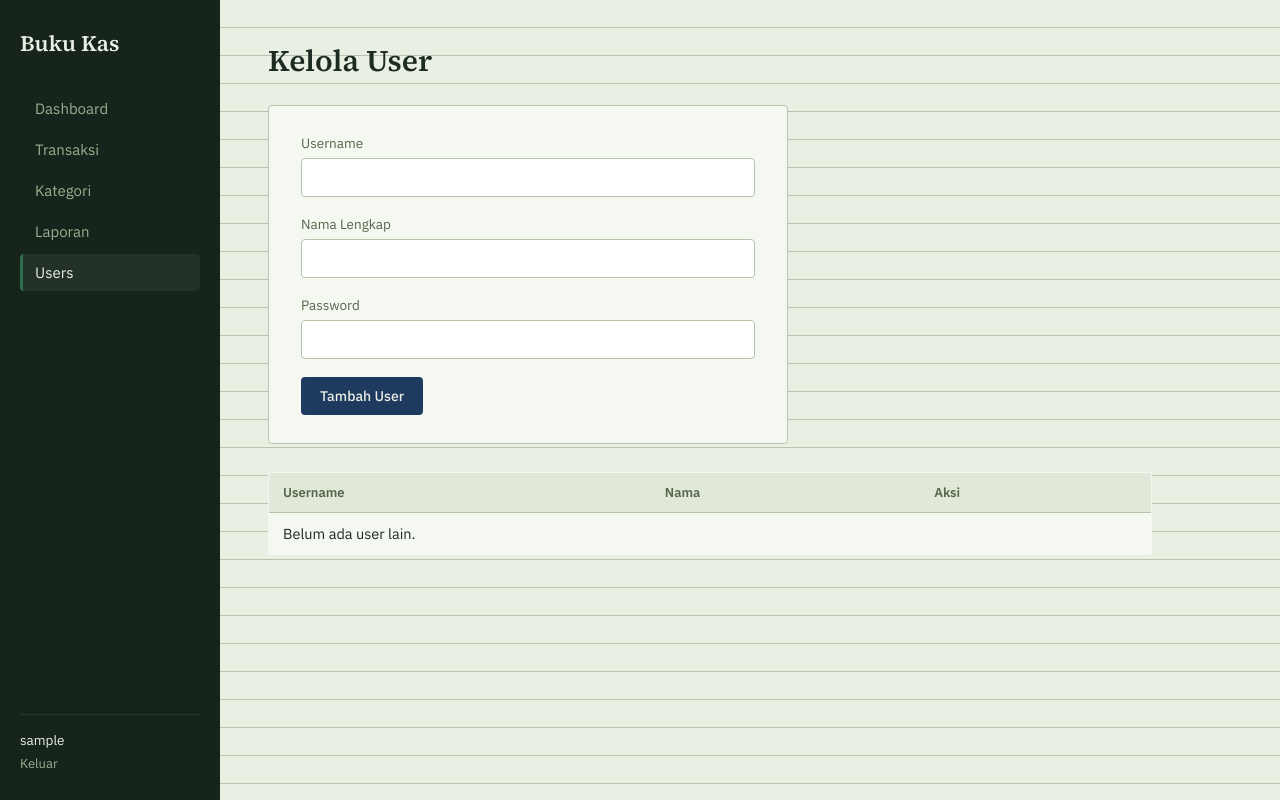
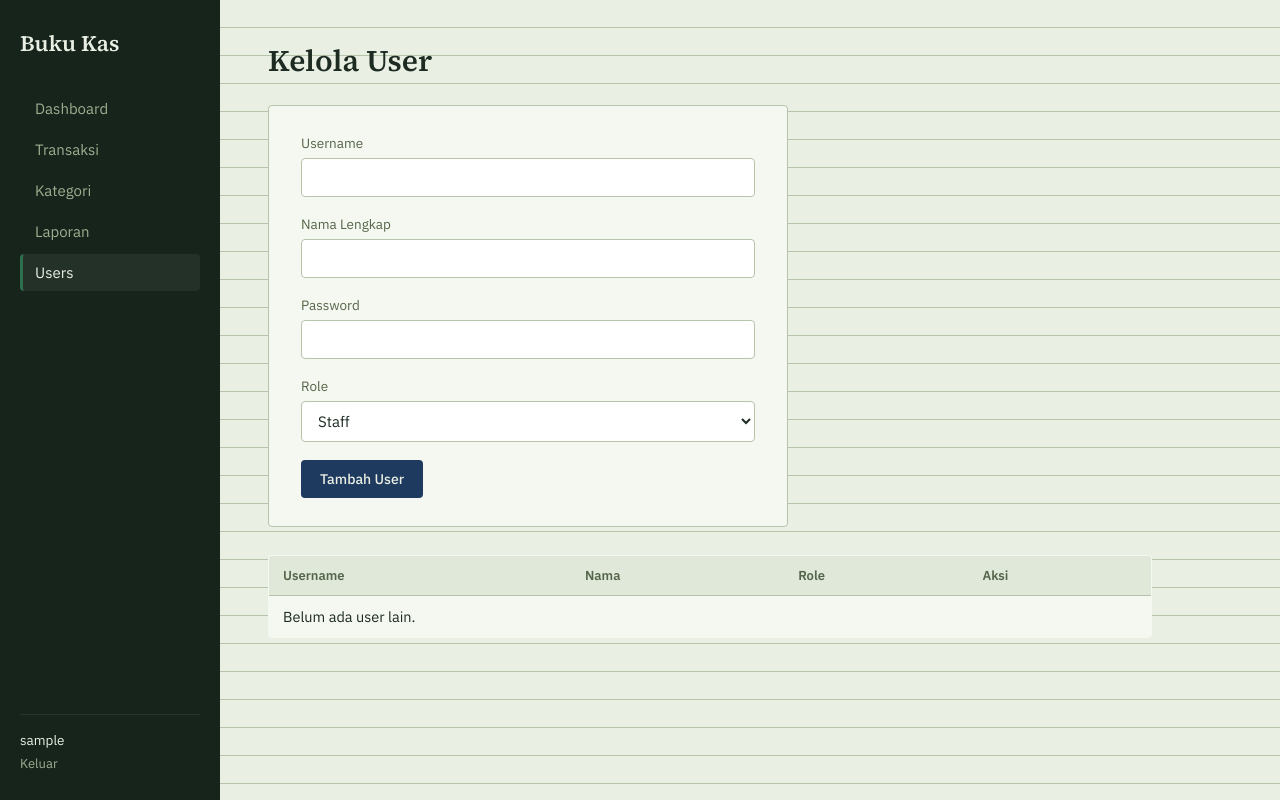
Before and after one commit to dongengkids-wq/akuntansi-perusahaan, a Flask app: page /users in a window 1280 px wide. Run offline with Flask 3, Linux system fonts and the light colour scheme; the visitor is signed in with stand-in values (Sample User, id 1); data that the repository does not hold is empty.

Commit message:
Tambah role admin/staff dengan pembatasan akses kategori, users, dan edit/hapus transaksi

```diff
--- a/app.py
+++ b/app.py
@@ -25,19 +25,32 @@ login_manager.init_app(app)
 login_manager.login_view = "login"
 
 
+from functools import wraps
+
 class User(UserMixin):
-    def __init__(self, id, username, nama):
+    def __init__(self, id, username, nama, role):
         self.id = id
         self.username = username
         self.nama = nama
+        self.role = role
 
 
 @login_manager.user_loader
 def load_user(user_id):
     data = supabase.table("users").select("*").eq("id", user_id).single().execute().data
     if data:
-        return User(data["id"], data["username"], data.get("nama"))
+        return User(data["id"], data["username"], data.get("nama"), data.get("role", "staff"))
     return None
+
+
+def admin_required(f):
+    @wraps(f)
+    def decorated(*args, **kwargs):
+        if current_user.role != "admin":
+            flash("Halaman ini khusus untuk admin.", "error")
+            return redirect(url_for("dashboard"))
+        return f(*args, **kwargs)
+    return decorated
 
 
 @app.route("/login", methods=["GET", "POST"])
@@ -50,7 +63,7 @@ def login():
         password = request.form["password"]
         data = supabase.table("users").select("*").eq("username", username).execute().data
         if data and check_password_hash(data[0]["password_hash"], password):
-            user = User(data[0]["id"], data[0]["username"], data[0].get("nama"))
+            user = User(data[0]["id"], data[0]["username"], data[0].get("nama"), data[0].get("role", "staff"))
             login_user(user)
             flash("Berhasil login.", "success")
             next_page = request.args.get("next")
@@ -199,6 +212,7 @@ def tambah_transaksi():
 
 @app.route("/transaksi/edit/<int:id>", methods=["GET", "POST"])
 @login_required
+@admin_required
 def edit_transaksi(id):
     kategori_list = supabase.table("kategori").select("*").execute().data
 
@@ -240,6 +254,7 @@ def hapus_bukti_storage(bukti_url):
 
 @app.route("/transaksi/hapus/<int:id>", methods=["POST"])
 @login_required
+@admin_required
 def hapus_transaksi(id):
     data = supabase.table("transaksi").select("bukti_url").eq("id", id).single().execute().data
     if data:
@@ -252,6 +267,7 @@ def hapus_transaksi(id):
 
 @app.route("/kategori", methods=["GET", "POST"])
 @login_required
+@admin_required
 def kategori():
     if request.method == "POST":
         supabase.table("kategori").insert({
@@ -266,6 +282,7 @@ def kategori():
 
 @app.route("/kategori/hapus/<int:id>", methods=["POST"])
 @login_required
+@admin_required
 def hapus_kategori(id):
     dipakai = supabase.table("transaksi").select("id").eq("kategori_id", id).limit(1).execute().data
     if dipakai:
@@ -278,6 +295,7 @@ def hapus_kategori(id):
 
 @app.route("/users", methods=["GET", "POST"])
 @login_required
+@admin_required
 def users():
     if request.method == "POST":
         username = request.form["username"].strip()
@@ -289,20 +307,23 @@ def users():
             flash("Username sudah dipakai, pilih username lain.", "error")
             return redirect(url_for("users"))
 
+        role = request.form.get("role", "staff")
         supabase.table("users").insert({
             "username": username,
             "nama": nama,
             "password_hash": generate_password_hash(password),
+            "role": role,
         }).execute()
         flash(f"User '{username}' berhasil ditambahkan.", "success")
         return redirect(url_for("users"))
 
-    data = supabase.table("users").select("id, username, nama, created_at").order("id").execute().data
+    data = supabase.table("users").select("id, username, nama, role, created_at").order("id").execute().data
     return render_template("users/list.html", users=data)
 
 
 @app.route("/users/hapus/<int:id>", methods=["POST"])
 @login_required
+@admin_required
 def hapus_user(id):
     if str(id) == str(current_user.id):
         flash("Tidak bisa menghapus akun yang sedang login.", "error")
--- a/create_admin.py
+++ b/create_admin.py
@@ -17,6 +17,7 @@ supabase.table("users").insert({
     "username": username,
     "nama": nama,
     "password_hash": generate_password_hash(password),
+    "role": "admin",
 }).execute()
 
 print(f"User '{username}' berhasil dibuat.")
--- a/templates/base.html
+++ b/templates/base.html
@@ -16,9 +16,13 @@
             <nav class="side-nav">
                 <a href="{{ url_for('dashboard') }}" class="{{ 'active' if request.path == url_for('dashboard') else '' }}">Dashboard</a>
                 <a href="{{ url_for('list_transaksi') }}" class="{{ 'active' if request.path.startswith('/transaksi') else '' }}">Transaksi</a>
+                {% if current_user.role == 'admin' %}
                 <a href="{{ url_for('kategori') }}" class="{{ 'active' if request.path == url_for('kategori') else '' }}">Kategori</a>
+                {% endif %}
                 <a href="{{ url_for('laporan') }}" class="{{ 'active' if request.path == url_for('laporan') else '' }}">Laporan</a>
+                {% if current_user.role == 'admin' %}
                 <a href="{{ url_for('users') }}" class="{{ 'active' if request.path == url_for('users') else '' }}">Users</a>
+                {% endif %}
             </nav>
             <div class="sidebar-footer">
                 <span class="sidebar-user">{{ current_user.nama or current_user.username }}</span>
--- a/templates/transaksi/list.html
+++ b/templates/transaksi/list.html
@@ -82,12 +82,16 @@
             {% endif %}
         </td>
         <td>
+            {% if current_user.role == 'admin' %}
             <div class="actions-row">
                 <a href="{{ url_for('edit_transaksi', id=t.id) }}" class="btn btn-link">Edit</a>
                 <form method="POST" action="{{ url_for('hapus_transaksi', id=t.id) }}">
                     <button type="submit" class="btn btn-danger" onclick="return confirm('Yakin hapus transaksi ini?')">Hapus</button>
                 </form>
             </div>
+            {% else %}
+            <span class="field-hint">-</span>
+            {% endif %}
         </td>
     </tr>
     {% else %}
--- a/templates/users/list.html
+++ b/templates/users/list.html
@@ -16,19 +16,33 @@
             <label for="password">Password</label>
             <input type="password" id="password" name="password" required minlength="6">
         </div>
+        <div class="field">
+            <label for="role">Role</label>
+            <select id="role" name="role">
+                <option value="staff">Staff</option>
+                <option value="admin">Admin</option>
+            </select>
+        </div>
         <button type="submit" class="btn">Tambah User</button>
     </form>
 </div>
 
 <table class="ledger-table">
     <thead>
-        <tr><th>Username</th><th>Nama</th><th>Aksi</th></tr>
+        <tr><th>Username</th><th>Nama</th><th>Role</th><th>Aksi</th></tr>
     </thead>
     <tbody>
     {% for u in users %}
     <tr>
         <td>{{ u.username }}</td>
         <td>{{ u.nama or '-' }}</td>
+        <td>
+            {% if u.role == 'admin' %}
+                <span class="tag tag-masuk">Admin</span>
+            {% else %}
+                <span class="tag tag-keluar">Staff</span>
+            {% endif %}
+        </td>
         <td>
             {% if u.id != current_user.id %}
             <form method="POST" action="{{ url_for('hapus_user', id=u.id) }}">
```
